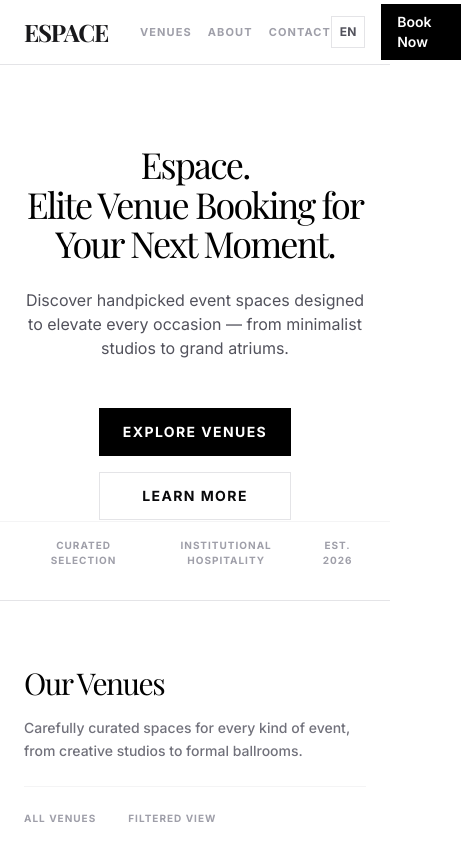
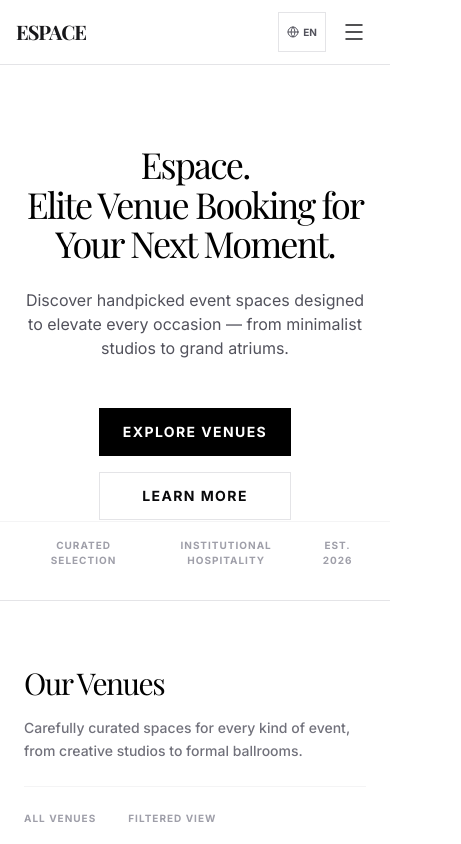
Before and after one commit to IrfanNG/event-booking-system, a Next.js app: page / in a window 390 px wide. Shown: the top 844 px of the page, 461 px wide, since content can reach past the window. Built offline with nearby package versions, Linux system fonts and the light colour scheme; a web font is replaced by a local one.

Commit message:
fix(nav): resolve mobile navigation usability and hydration issues

```diff
--- a/next.config.ts
+++ b/next.config.ts
@@ -1,6 +1,7 @@
 import type { NextConfig } from "next";
 
 const nextConfig: NextConfig = {
+  allowedDevOrigins: ["192.168.1.151"],
   images: {
     remotePatterns: [
       {
--- a/package.json
+++ b/package.json
@@ -3,7 +3,7 @@
   "version": "0.1.0",
   "private": true,
   "scripts": {
-    "dev": "next dev",
+    "dev": "next dev --hostname 0.0.0.0",
     "build": "next build",
     "start": "next start",
     "lint": "eslint"
--- a/src/app/layout.tsx
+++ b/src/app/layout.tsx
@@ -2,6 +2,7 @@ import type { Metadata } from "next";
 import { Inter, Playfair_Display } from "next/font/google";
 import "./globals.css";
 import { LanguageProvider } from "@/context/LanguageContext";
+import { Navbar } from "@/components/landing/Navbar";
 
 const inter = Inter({
   variable: "--font-inter",
@@ -27,6 +28,7 @@ export default function RootLayout({
     <html lang="en" className={`${inter.variable} ${playfair.variable} antialiased`}>
       <body className="min-h-screen bg-background text-foreground selection:bg-zinc-200 dark:selection:bg-zinc-800">
         <LanguageProvider>
+          <Navbar />
           {children}
         </LanguageProvider>
       </body>
--- a/src/app/page.tsx
+++ b/src/app/page.tsx
@@ -1,11 +1,9 @@
-import { Navbar } from "@/components/landing/Navbar";
 import { Hero } from "@/components/landing/Hero";
 import { VenueGrid } from "@/components/landing/VenueGrid";
 
 export default function Home() {
   return (
     <div className="flex flex-col min-h-screen">
-      <Navbar />
       <main>
         <Hero />
         <VenueGrid />
--- a/src/app/venues/[id]/page.tsx
+++ b/src/app/venues/[id]/page.tsx
@@ -128,8 +128,6 @@ export default function VenueDetails() {
 
   return (
     <div className="flex min-h-screen flex-col bg-white text-black">
-      <Navbar />
-
       <main className="mx-auto w-full max-w-7xl px-6 py-12">
         {/* Step-based Modals */}
         <AnimatePresence>
--- a/src/components/landing/Navbar.tsx
+++ b/src/components/landing/Navbar.tsx
@@ -1,26 +1,49 @@
 "use client";
 
 import Link from "next/link";
+import { useState } from "react";
 import { useLanguage } from "@/context/LanguageContext";
+import { AnimatePresence, motion } from "framer-motion";
+import { Menu, X, Globe } from "lucide-react";
 
 export function Navbar() {
   const { lang, setLang, t } = useLanguage();
+  const [isOpen, setIsOpen] = useState(false);
+
+  const navLinks = [
+    { href: "#venues", label: t("nav_venues") },
+    { href: "#about", label: t("nav_about") },
+    { href: "#contact", label: t("nav_contact") },
+  ];
 
   return (
-    <nav className="sticky top-0 z-50 w-full border-b-[0.5px] border-zinc-200 bg-white/70 backdrop-blur-md dark:border-zinc-800 dark:bg-black/70">
-      <div className="mx-auto flex h-16 max-w-7xl items-center justify-between px-6">
-        <div className="flex items-center gap-8">
-          <Link href="/" className="font-serif text-2xl font-bold tracking-tighter text-zinc-900 dark:text-zinc-50">
+    <nav className="sticky top-0 z-[100] w-full border-b-[0.5px] border-zinc-200 bg-white/80 backdrop-blur-md dark:border-zinc-800 dark:bg-black/80">
+      <div className="mx-auto flex h-16 max-w-7xl items-center justify-between px-4 sm:px-6">
+        {/* Logo */}
+        <div className="flex items-center gap-4 sm:gap-8 min-w-0">
+          <Link
+            href="/"
+            className="font-serif text-xl sm:text-2xl font-bold tracking-tighter text-zinc-900 dark:text-zinc-50 flex-shrink-0"
+          >
             ESPACE
           </Link>
-          <div className="flex space-x-4 lg:space-x-8 text-[11px] lg:text-sm font-bold uppercase tracking-widest text-zinc-400 dark:text-zinc-500">
-            <Link href="#venues" className="transition-colors hover:text-zinc-900 dark:hover:text-zinc-100">{t("nav_venues")}</Link>
-            <Link href="#about" className="transition-colors hover:text-zinc-900 dark:hover:text-zinc-100">{t("nav_about")}</Link>
-            <Link href="#contact" className="transition-colors hover:text-zinc-900 dark:hover:text-zinc-100">{t("nav_contact")}</Link>
+
+          {/* Desktop Links */}
+          <div className="hidden lg:flex space-x-8 text-sm font-bold uppercase tracking-widest text-zinc-400 dark:text-zinc-500">
+            {navLinks.map((link) => (
+              <Link
+                key={link.href}
+                href={link.href}
+                className="transition-colors hover:text-zinc-900 dark:hover:text-zinc-100"
+              >
+                {link.label}
+              </Link>
+            ))}
           </div>
         </div>
 
-        <div className="flex items-center gap-4">
+        {/* Desktop Actions */}
+        <div className="hidden lg:flex items-center gap-4">
           <button
             onClick={() => setLang(lang === "EN" ? "BM" : "EN")}
             className="flex h-8 w-12 items-center justify-center border-[0.5px] border-zinc-200 text-xs font-bold text-zinc-600 transition-colors hover:bg-zinc-100 dark:border-zinc-800 dark:text-zinc-400 dark:hover:bg-zinc-900"
@@ -34,7 +57,64 @@ export function Navbar() {
             {t("btn_book_now")}
           </Link>
         </div>
+
+        {/* Mobile Actions */}
+        <div className="flex lg:hidden items-center gap-2">
+          <button
+            onClick={() => setLang(lang === "EN" ? "BM" : "EN")}
+            className="flex h-10 w-12 items-center justify-center gap-1 border-[0.5px] border-zinc-200 text-[10px] font-bold text-zinc-600 transition-colors hover:bg-zinc-50 dark:border-zinc-800 dark:text-zinc-400"
+          >
+            <Globe size={12} strokeWidth={2} />
+            {lang}
+          </button>
+          <button
+            onClick={() => setIsOpen(!isOpen)}
+            className="flex h-10 w-10 items-center justify-center text-zinc-900 dark:text-zinc-50"
+            aria-label="Toggle menu"
+          >
+            {isOpen ? (
+              <X size={24} strokeWidth={1.5} />
+            ) : (
+              <Menu size={24} strokeWidth={1.5} />
+            )}
+          </button>
+        </div>
       </div>
+
+      {/* Mobile Menu Drawer */}
+      <AnimatePresence>
+        {isOpen && (
+          <motion.div
+            initial={{ opacity: 0, y: -10 }}
+            animate={{ opacity: 1, y: 0 }}
+            exit={{ opacity: 0, y: -10 }}
+            transition={{ duration: 0.25, ease: [0.22, 1, 0.36, 1] }}
+            className="fixed inset-x-0 top-[64px] z-[90] w-full border-b-[0.5px] border-zinc-200 bg-white/95 backdrop-blur-xl px-6 py-10 shadow-2xl lg:hidden dark:border-zinc-800 dark:bg-zinc-950/95"
+          >
+            <div className="flex flex-col space-y-6">
+              {navLinks.map((link) => (
+                <Link
+                  key={link.href}
+                  href={link.href}
+                  onClick={() => setIsOpen(false)}
+                  className="text-lg font-serif tracking-tight text-zinc-900 transition-colors hover:text-zinc-500 dark:text-zinc-50 dark:hover:text-zinc-400"
+                >
+                  {link.label}
+                </Link>
+              ))}
+              <div className="pt-4 border-t-[0.5px] border-zinc-100 dark:border-zinc-900">
+                <Link
+                  href="#venues"
+                  onClick={() => setIsOpen(false)}
+                  className="block w-full bg-black py-4 text-center text-sm font-bold uppercase tracking-widest text-white transition-colors hover:bg-zinc-800 dark:bg-white dark:text-black dark:hover:bg-zinc-200"
+                >
+                  {t("btn_book_now")}
+                </Link>
+              </div>
+            </div>
+          </motion.div>
+        )}
+      </AnimatePresence>
     </nav>
   );
 }
```
Also changed, not shown: .agents/workflows/jargon.md (added).
